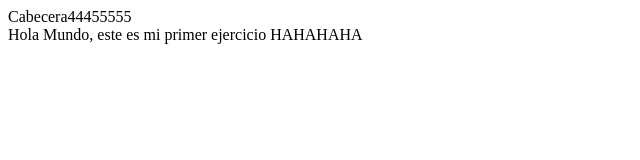
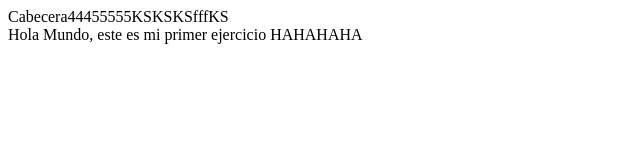
Before and after one commit to Patri-EGG/Pair-programing-equipo1, a plain HTML site: page modulo-1-leccion-01-ejericio-1/index.html in a window 1280 px wide. Shown: the whole page, without its empty margins (0-640 px from the left). Drawn offline with Linux system fonts and the light colour scheme.

Commit message:
cambio cabecera

```diff
--- a/modulo-1-leccion-01-ejericio-1/index.html
+++ b/modulo-1-leccion-01-ejericio-1/index.html
@@ -6,7 +6,7 @@
     <title>Document</title>
 </head>
 <body>
-    <header>Cabecera44455555</header>
+    <header>Cabecera44455555KSKSKSfffKS</header>
     Hola Mundo, este es mi primer ejercicio HAHAHAHA
 </body>
 </html>
```
Also changed, not shown: 1 other file.
